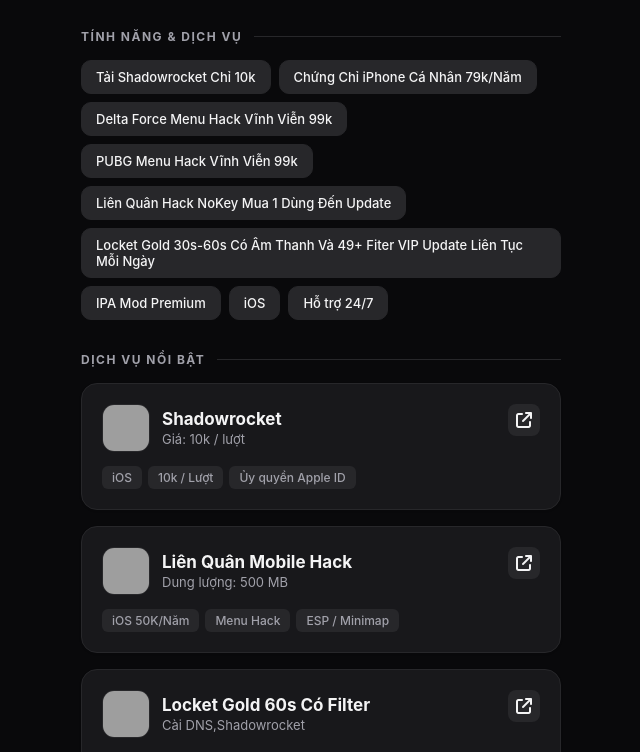
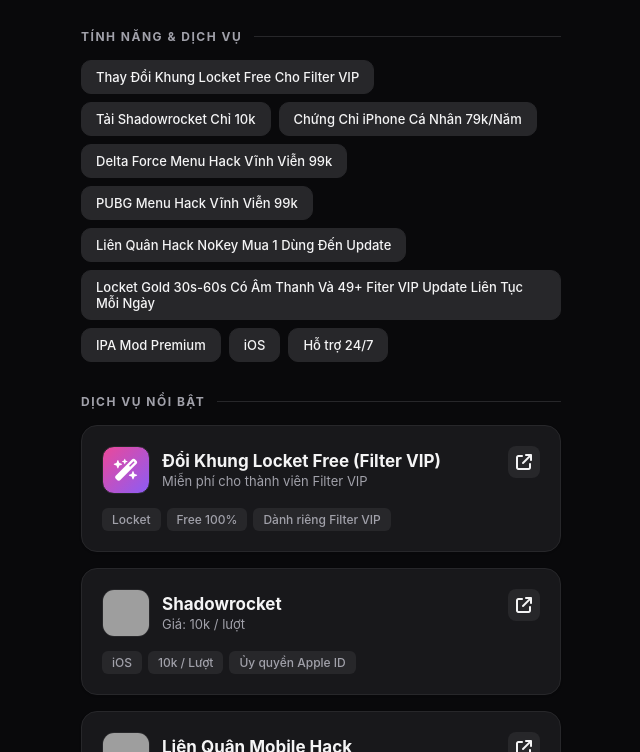
Before and after one commit to thanhcongg-dev/thanhcongg-dev.github.io, a plain HTML site: page index.html in a window 1280 px wide. Shown: the part 729-1481 px from the top of the page, without its empty margins (319-959 px from the left). Drawn offline with Linux system fonts and the light colour scheme; grey boxes are pictures that could not be loaded.

Commit message:
Update index.html

```diff
--- a/index.html
+++ b/index.html
@@ -3,7 +3,7 @@
 <head>
   <meta charset="UTF-8">
   <meta name="viewport" content="width=device-width, initial-scale=1.0">
-  <title>Thành Đẹp Zai Dev Top 1</title>
+  <title>ThanhCongDev - Kho IPA VIP</title>
   <link href="https://cdnjs.cloudflare.com/ajax/libs/font-awesome/6.4.0/css/all.min.css" rel="stylesheet">
   <style>
     :root {
@@ -499,6 +499,10 @@
       background: linear-gradient(135deg, #d97706, #f59e0b);
     }
 
+    .ipa-thumb-frame {
+      background: linear-gradient(135deg, #ec4899, #8b5cf6);
+    }
+
     .ipa-name {
       font-size: 17px;
       font-weight: 700;
@@ -719,6 +723,7 @@
     <!-- Tags / Tech Stack -->
     <div class="section-label">TÍNH NĂNG & DỊCH VỤ</div>
     <div class="tags">
+      <span class="tag">Thay Đổi Khung Locket Free Cho Filter VIP</span>
       <span class="tag">Tải Shadowrocket Chỉ 10k</span>
       <span class="tag">Chứng Chỉ iPhone Cá Nhân 79k/Năm</span>
       <span class="tag">Delta Force Menu Hack Vĩnh Viễn 99k</span>
@@ -734,7 +739,26 @@
     <div class="section-label" id="kho-ipa">DỊCH VỤ NỔI BẬT</div>
     <div class="ipa-list">
 
-      <!-- Item 1: Shadowrocket -->
+      <!-- Item 1: Thay Đổi Khung Locket Free -->
+      <div class="ipa-card">
+        <div class="ipa-header">
+          <div class="ipa-thumb-wrap">
+            <div class="ipa-thumb-icon ipa-thumb-frame"><i class="fa-solid fa-wand-magic-sparkles"></i></div>
+            <div>
+              <div class="ipa-name">Đổi Khung Locket Free (Filter VIP)</div>
+              <div class="ipa-meta">Miễn phí cho thành viên Filter VIP</div>
+            </div>
+          </div>
+          <a href="https://khunglocket.com/" target="_blank" class="ipa-arrow"><i class="fa-solid fa-arrow-up-right-from-square"></i></a>
+        </div>
+        <div class="ipa-tags">
+          <span class="ipa-tag">Locket</span>
+          <span class="ipa-tag">Free 100%</span>
+          <span class="ipa-tag">Dành riêng Filter VIP</span>
+        </div>
+      </div>
+
+      <!-- Item 2: Shadowrocket -->
       <div class="ipa-card">
         <div class="ipa-header">
           <div class="ipa-thumb-wrap">
@@ -753,7 +777,7 @@
         </div>
       </div>
 
-      <!-- Item 2: Liên Quân -->
+      <!-- Item 3: Liên Quân -->
       <div class="ipa-card">
         <div class="ipa-header">
           <div class="ipa-thumb-wrap">
@@ -772,7 +796,7 @@
         </div>
       </div>
 
-      <!-- Item 3: Locket Gold -->
+      <!-- Item 4: Locket Gold -->
       <div class="ipa-card">
         <div class="ipa-header">
           <div class="ipa-thumb-wrap">
@@ -791,7 +815,7 @@
         </div>
       </div>
 
-      <!-- Item 4: YouTube Premium -->
+      <!-- Item 5: YouTube Premium -->
       <div class="ipa-card">
         <div class="ipa-header">
           <div class="ipa-thumb-wrap">
@@ -810,7 +834,7 @@
         </div>
       </div>
 
-      <!-- Item 5: Chứng Chỉ iPhone Cá Nhân -->
+      <!-- Item 6: Chứng Chỉ iPhone Cá Nhân -->
       <div class="ipa-card">
         <div class="ipa-header">
           <div class="ipa-thumb-wrap">
@@ -829,7 +853,7 @@
         </div>
       </div>
 
-      <!-- Item 6: Delta Force Menu Hack Vĩnh Viễn -->
+      <!-- Item 7: Delta Force Menu Hack Vĩnh Viễn -->
       <div class="ipa-card">
         <div class="ipa-header">
           <div class="ipa-thumb-wrap">
@@ -848,7 +872,7 @@
         </div>
       </div>
 
-      <!-- Item 7: PUBG Menu Hack Vĩnh Viễn -->
+      <!-- Item 8: PUBG Menu Hack Vĩnh Viễn -->
       <div class="ipa-card">
         <div class="ipa-header">
           <div class="ipa-thumb-wrap">
```
